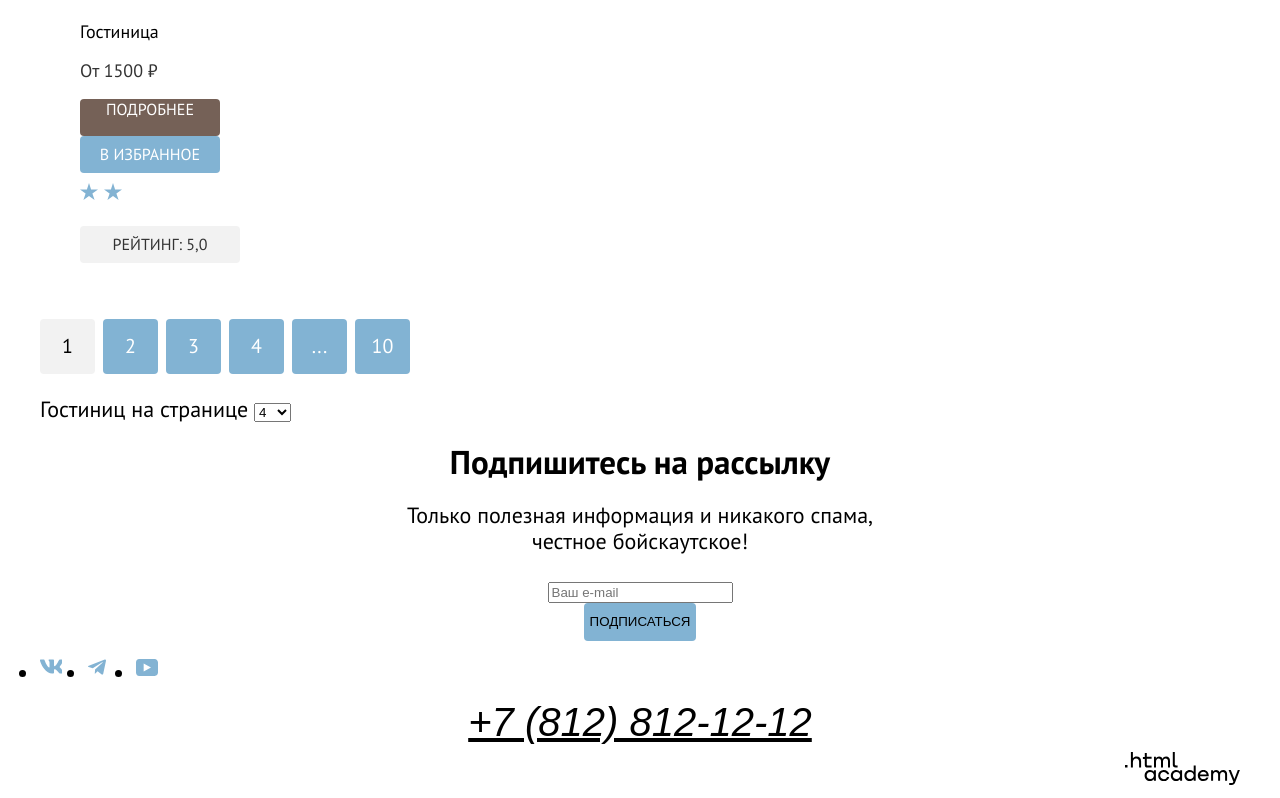
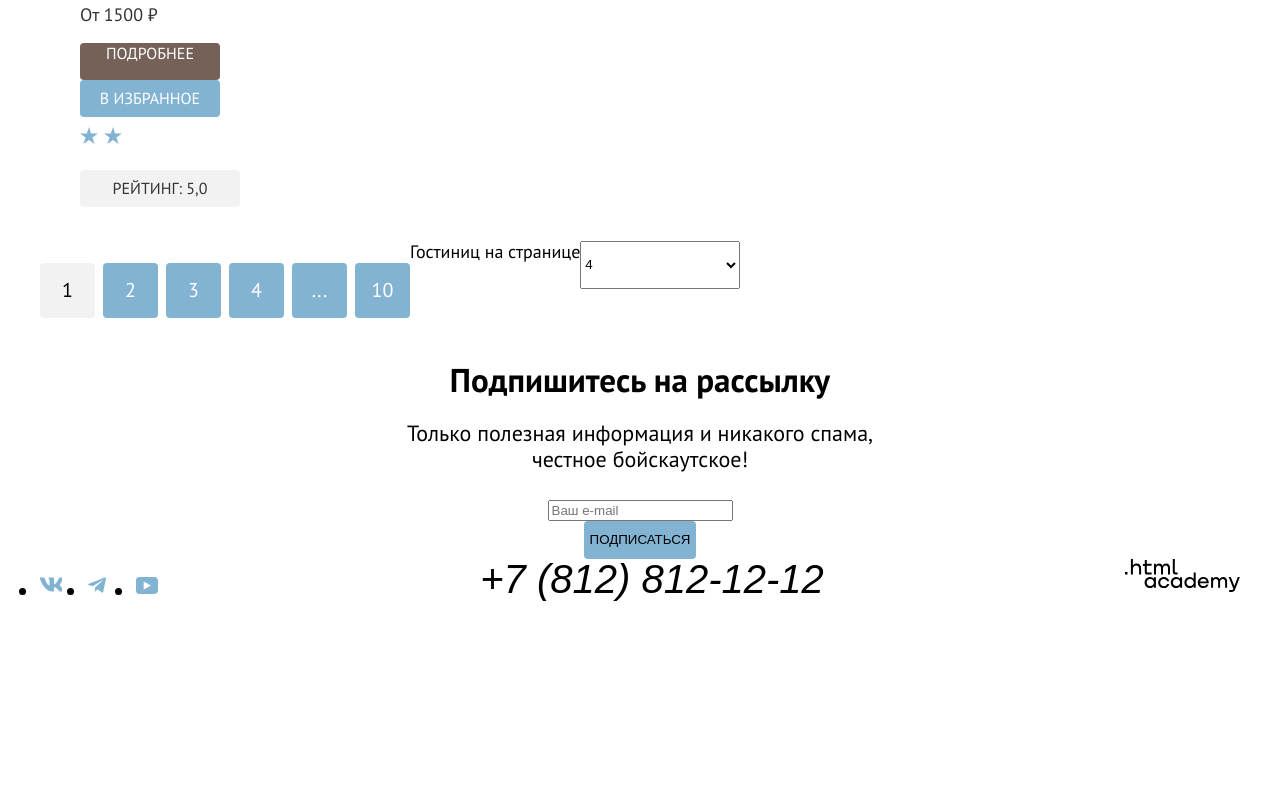
Before and after one commit to htmlacademy-htmlcss/2044979-sedona-34, a plain HTML site: page 5/catalog.html in a window 1280 px wide. Shown: the part 1426-2224 px from the top of the page. After the commit the page ends 2054 px from the top, so only its background shows below. Drawn offline with Linux system fonts and the light colour scheme.

Commit message:
:heavy_check_mark: Сборка #5

```diff
--- a/5/catalog.html
+++ b/5/catalog.html
@@ -138,10 +138,10 @@
           </form>
         </section>
       </ul>
+      <div class="sorting-container">
         <li class="inner-header">
           <h1 class="inner-header-title">Найдено гостиниц: 38</h1>
         </li>
-      <div class="sorting-container">
         <select class="select-control" aria-label="Сортировка">
           <option value="select-control-popular">Сначала дешёвые</option>
           <option value="select-control-cheap">Сначала популярные</option>
@@ -268,7 +268,6 @@
             <option value="">12</option>
           </select>
         </div>
-    </div>
       </section>
       <section class="newsletter-catalog">
         <h2 class="newsletter-catalog-title">Подпишитесь на рассылку</h2>
@@ -285,7 +284,7 @@
     </div>
   </main>
   <footer class="footer-social">
-    <div class="container">
+    <div class="page-footer-container">
       <ul class="footer-social-list">
         <li class="footer-social-vkontakte">
           <a class="button-social button-social-vkontakte" href="https://vk.com/htmlacademy">
--- a/5/styles/styles.css
+++ b/5/styles/styles.css
@@ -322,7 +322,8 @@
   border-radius: 4px;
   }
 
-.container {
+.page-footer-container {
+  display: flex;
   width: 1200px;
   margin: 0 auto;
 }
@@ -368,18 +369,15 @@
   font-size: 40px;
   line-height: 40px;
   height: 50px;
+  width: 720px;
   text-decoration: none;
 
 }
 
 .phone {
-  font-family: "PT Sans Narrow", sans-serif;
-  font-size: 40px;
-  line-height: 40px;
-  font-weight: 400;
-  text-align: center;
-  color: #000000;
- }
+   color: #000000;
+   text-decoration: none;
+}
 
 .footer-item {
   display: flex;
@@ -533,7 +531,7 @@
   font-size: 30px;
   line-height: 36px;
   text-transform: uppercase;
-  color: #ffffff;
+  color: #000000;
 }
 
 .sorting-container {
@@ -544,7 +542,6 @@
   font-size: 18px;
   line-height: 21px;
   color: #333333;
-  width: 287px;
   height: 48px;
 }
 
@@ -693,6 +690,11 @@
   border: none
 }
 
+.pagination-container {
+  display: flex;
+}
+
+
 .pagination {
   display: flex;
   flex-wrap: wrap;
@@ -733,6 +735,21 @@
   border-radius: 4px;
 }
 
+.sorting-quantity {
+  font-family: 'PT Sans', sans-serif;
+  font-style: normal;
+  font-weight: 400;
+  font-size: 18px;
+  line-height: 21px;
+  color: #000000;
+  text-decoration: none;
+  list-style: none;
+}
+
+.sorting-select {
+  width: 160px;
+  height: 48px;
+}
 
 .newsletter-catalog {
   text-align: center;
```
Also changed, not shown: 5/index.html (+1 -1 lines). Lines whose indentation alone changed are shown as unchanged.
